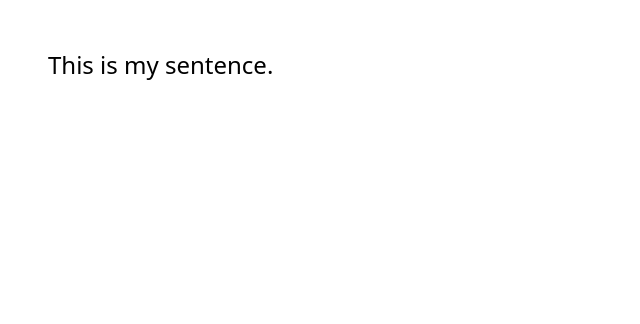
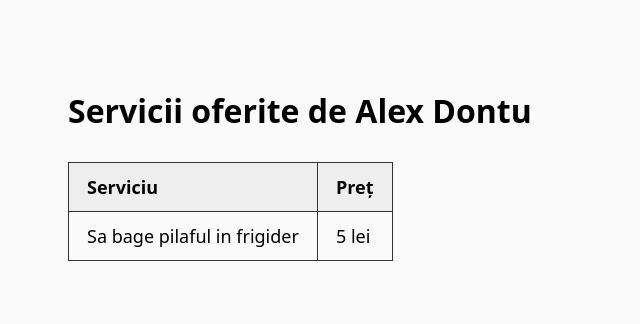
Before and after one commit to adontu29/adontu29.github.io, a plain HTML site: page index.html in a window 1280 px wide. Shown: the whole page, without its empty margins (0-640 px from the left). Drawn offline with Linux system fonts and the light colour scheme.

Commit message:
Enhance index.html with title and styling
Updated the title and added a style section for better presentation.

```diff
--- a/index.html
+++ b/index.html
@@ -1,10 +1,44 @@
 <!doctype html>
-<html>
+<html lang="ro">
   <head>
     <meta charset="utf-8">
-    <title>Home</title>
+    <title>Servicii oferite de Alex Dontu</title>
+    <style>
+      body {
+        font-family: system-ui, -apple-system, BlinkMacSystemFont, sans-serif;
+        padding: 60px;
+        background: #fafafa;
+      }
+      h1 {
+        margin-bottom: 30px;
+      }
+      table {
+        border-collapse: collapse;
+        font-size: 18px;
+      }
+      th, td {
+        border: 1px solid #333;
+        padding: 12px 18px;
+        text-align: left;
+      }
+      th {
+        background: #eee;
+      }
+    </style>
   </head>
-  <body style="font-family: system-ui; padding: 40px; font-size: 24px;">
-    This is my sentence.
+
+  <body>
+    <h1>Servicii oferite de Alex Dontu</h1>
+
+    <table>
+      <tr>
+        <th>Serviciu</th>
+        <th>Preț</th>
+      </tr>
+      <tr>
+        <td>Sa bage pilaful in frigider</td>
+        <td>5 lei</td>
+      </tr>
+    </table>
   </body>
 </html>
```
